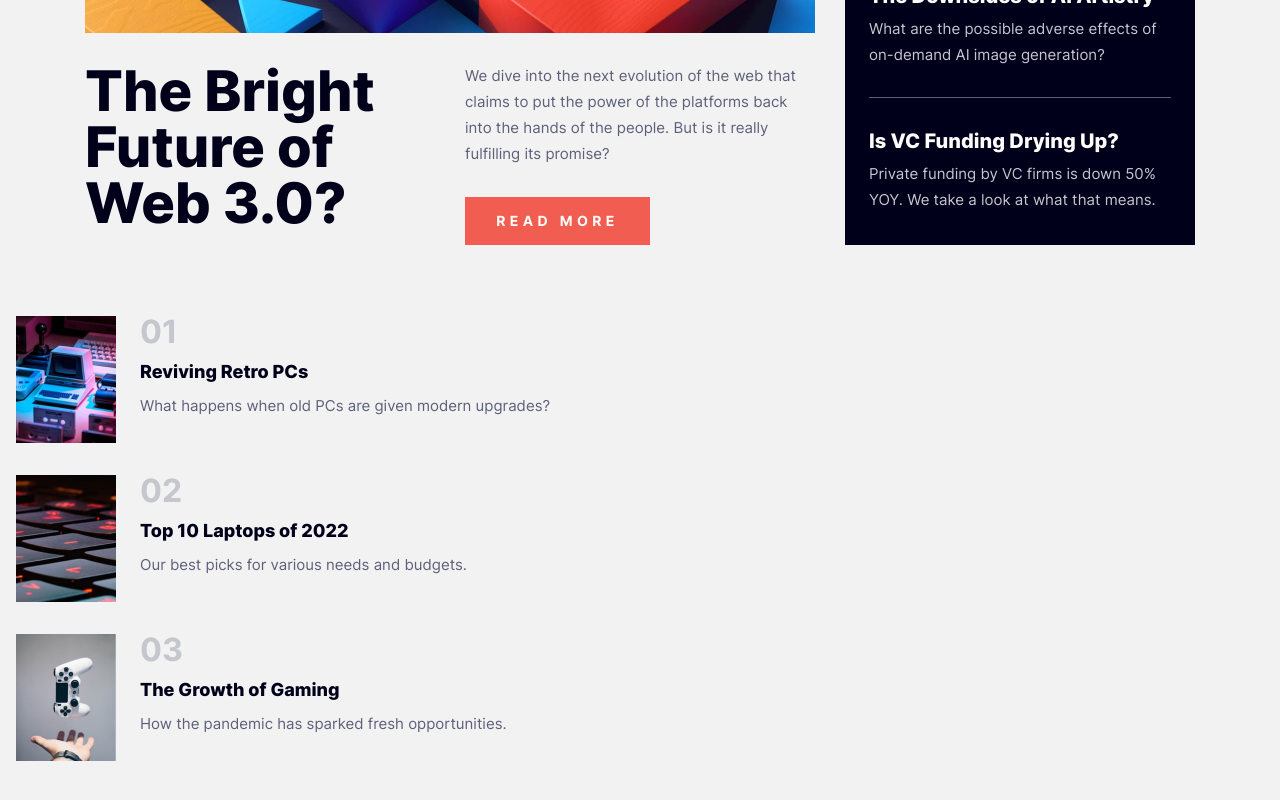
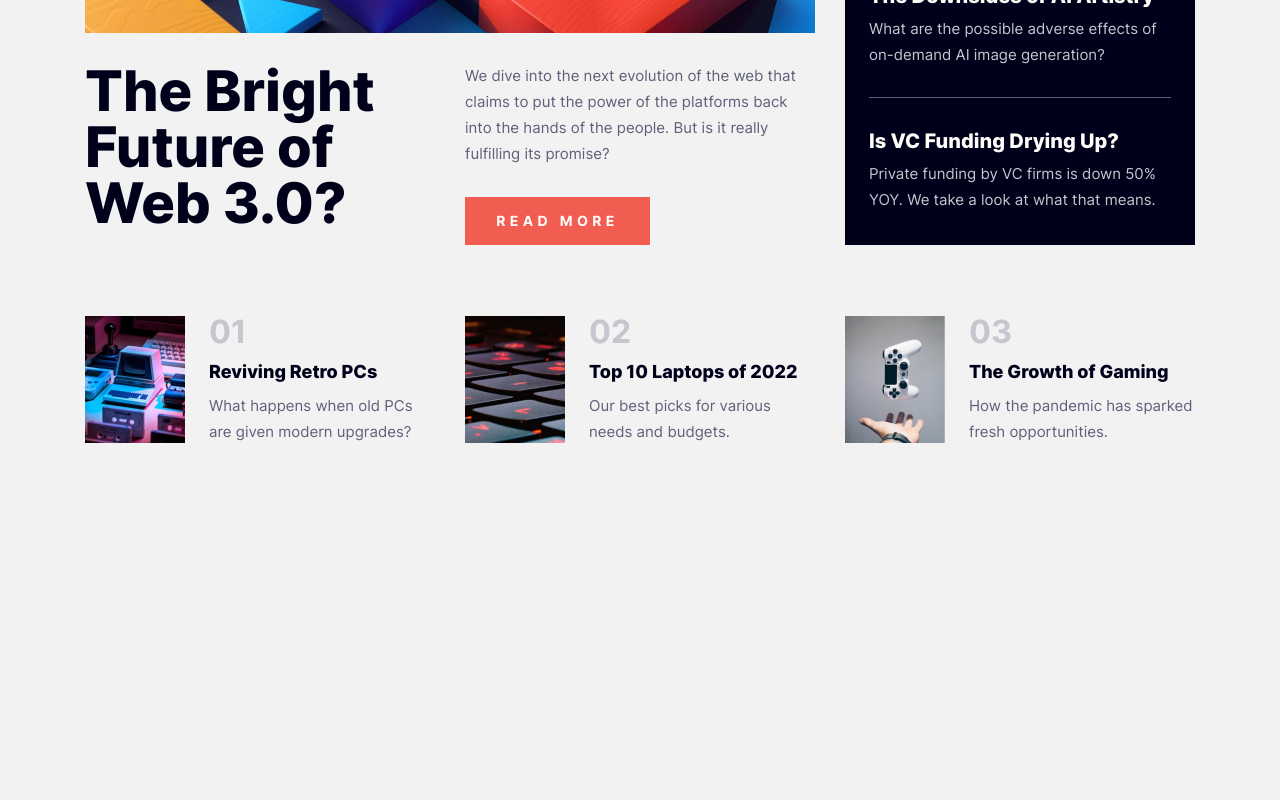
Before and after one commit to miguelzaga/news-homepage, a React (Vite) app: page / in a window 1280 px wide. Shown: the part 450-1250 px from the top of the page. After the commit the page ends 1024 px from the top, so only its background shows below. Built offline with nearby package versions, Linux system fonts and the light colour scheme.

Commit message:
style bottom desktop

```diff
--- a/src/scss/05-components/_bottom.scss
+++ b/src/scss/05-components/_bottom.scss
@@ -2,17 +2,27 @@
 
 .bottom {
   padding: 0 16px 80px;
+  max-width: calc(1110px + 32px);
+  margin: auto;
   display: flex;
-  flex-direction: column;
+  flex-flow: row wrap;
   gap: 32px;
+  @include breakpoint($md) {
+    gap: 30px;
+    padding-bottom: 129px;
+  }
 
   &__article {
     display: flex;
     gap: 24px;
+    @include breakpoint(768px) {
+    flex-basis: 350px;
+    }
   }
 
   &__img {
     max-width: 100px;
+    height: fit-content;
   }
 
   &__number {
```
